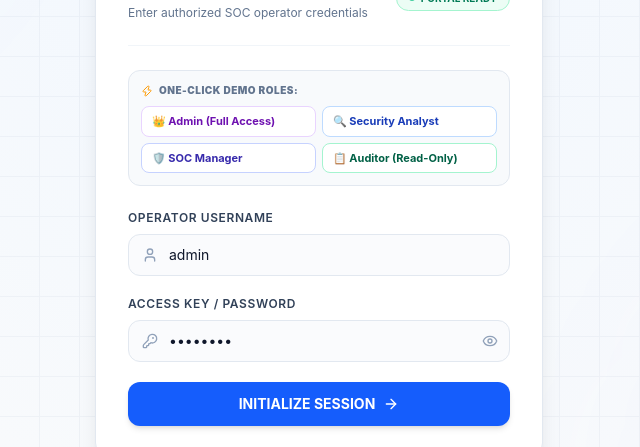
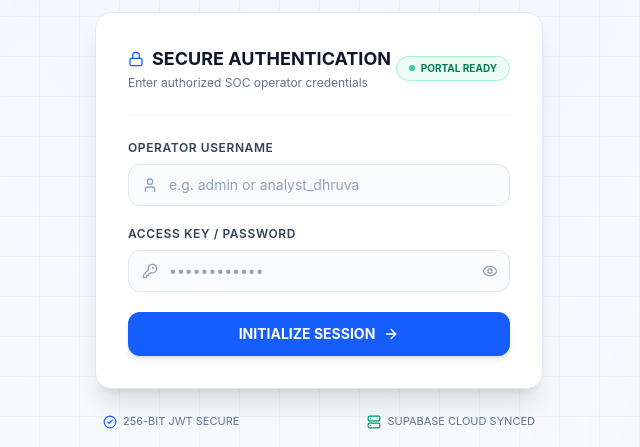
Before and after one commit to kharedhruva-tech/Unified-Cyber-Defense-Platform-SIEM-Command-Center, a React (Vite) app in the folder frontend/: page / in a window 1280 px wide. Shown: the part 264-711 px from the top of the page, without its empty margins (321-961 px from the left). Built offline with nearby package versions, Linux system fonts and the light colour scheme; no server answers; the HTML template or start-up script is replaced by a standard one.

Commit message:
Remove demo role buttons and demo access labels from login portal

```diff
--- a/frontend/src/components/auth/LoginPage.tsx
+++ b/frontend/src/components/auth/LoginPage.tsx
@@ -1,5 +1,5 @@
 import React, { useState } from 'react';
-import { Shield, Lock, User, Eye, EyeOff, KeyRound, Server, Activity, ArrowRight, CheckCircle2, AlertTriangle, Cpu, Zap } from 'lucide-react';
+import { Shield, Lock, User, Eye, EyeOff, KeyRound, Server, Activity, ArrowRight, CheckCircle2, AlertTriangle, Cpu } from 'lucide-react';
 import { SiemService } from '../../services/api';
 
 interface LoginPageProps {
@@ -7,8 +7,8 @@ interface LoginPageProps {
 }
 
 export const LoginPage: React.FC<LoginPageProps> = ({ onLoginSuccess }) => {
-  const [username, setUsername] = useState<string>('admin');
-  const [password, setPassword] = useState<string>('admin123');
+  const [username, setUsername] = useState<string>('');
+  const [password, setPassword] = useState<string>('');
   const [showPassword, setShowPassword] = useState<boolean>(false);
   const [isLoading, setIsLoading] = useState<boolean>(false);
   const [errorMessage, setErrorMessage] = useState<string | null>(null);
@@ -41,17 +41,11 @@ export const LoginPage: React.FC<LoginPageProps> = ({ onLoginSuccess }) => {
       };
 
       const resolvedRole = customRole || roleMap[userToLogin.toLowerCase()] || 'admin';
-      const mockToken = `demo_jwt_token_${Date.now()}`;
+      const mockToken = `soc_jwt_token_${Date.now()}`;
       onLoginSuccess(mockToken, { username: userToLogin, role: resolvedRole });
     } finally {
       setIsLoading(false);
     }
-  };
-
-  const handleQuickDemoLogin = (demoUsername: string, demoRole: string) => {
-    setUsername(demoUsername);
-    setPassword('demo123');
-    handleLogin(undefined, demoUsername, demoRole);
   };
 
   return (
@@ -98,44 +92,6 @@ export const LoginPage: React.FC<LoginPageProps> = ({ onLoginSuccess }) => {
             <div className="flex items-center gap-1.5 rounded-full bg-emerald-50 border border-emerald-200 px-3 py-1 text-[10px] font-bold text-emerald-700">
               <span className="h-1.5 w-1.5 rounded-full bg-emerald-500 animate-pulse" />
               PORTAL READY
-            </div>
-          </div>
-
-          {/* Quick Demo Access Bar */}
-          <div className="mb-6 p-3 rounded-xl bg-slate-50 border border-slate-200 space-y-2">
-            <div className="flex items-center gap-1.5 text-[10px] font-black uppercase text-slate-500 tracking-wider">
-              <Zap className="h-3 w-3 text-amber-500" />
-              <span>One-Click Demo Roles:</span>
-            </div>
-            <div className="grid grid-cols-2 gap-1.5">
-              <button
-                type="button"
-                onClick={() => handleQuickDemoLogin('admin', 'admin')}
-                className="px-2.5 py-1.5 rounded-lg bg-white border border-purple-200 hover:bg-purple-50 text-[11px] font-bold text-purple-800 transition text-left"
-              >
-                👑 Admin (Full Access)
-              </button>
-              <button
-                type="button"
-                onClick={() => handleQuickDemoLogin('analyst', 'analyst')}
-                className="px-2.5 py-1.5 rounded-lg bg-white border border-blue-200 hover:bg-blue-50 text-[11px] font-bold text-blue-800 transition text-left"
-              >
-                🔍 Security Analyst
-              </button>
-              <button
-                type="button"
-                onClick={() => handleQuickDemoLogin('manager', 'soc_manager')}
-                className="px-2.5 py-1.5 rounded-lg bg-white border border-indigo-200 hover:bg-indigo-50 text-[11px] font-bold text-indigo-800 transition text-left"
-              >
-                🛡️ SOC Manager
-              </button>
-              <button
-                type="button"
-                onClick={() => handleQuickDemoLogin('auditor', 'auditor')}
-                className="px-2.5 py-1.5 rounded-lg bg-white border border-emerald-200 hover:bg-emerald-50 text-[11px] font-bold text-emerald-800 transition text-left"
-              >
-                📋 Auditor (Read-Only)
-              </button>
             </div>
           </div>
 
```
